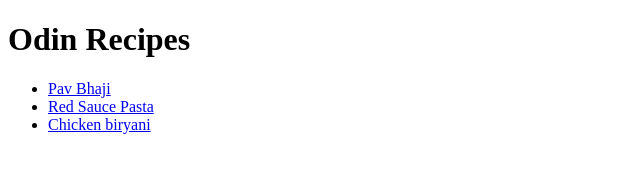
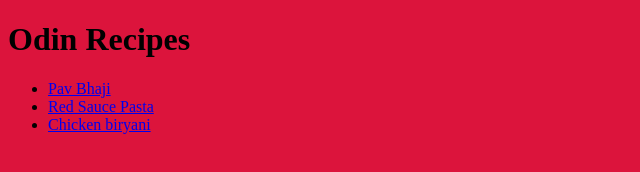
Before and after one commit to bl3hh/odin-recepies, a plain HTML site: page index.html in a window 1280 px wide. Shown: the whole page, without its empty margins (0-640 px from the left). Drawn offline with Linux system fonts and the light colour scheme.

Commit message:
Added CSS

```diff
--- a/index.html
+++ b/index.html
@@ -4,6 +4,7 @@
     <meta charset="UTF-8">
     <meta http-equiv="X-UA-Compatible" content="IE=edge">
     <meta name="viewport" content="width=device-width, initial-scale=1.0">
+    <link rel="stylesheet" href="./style.css">
     <title>Tasty!</title>
 </head>
 <body>
--- /dev/null
+++ b/style.css
@@ -0,0 +1,3 @@
+body{
+    background-color: crimson;
+}
```
